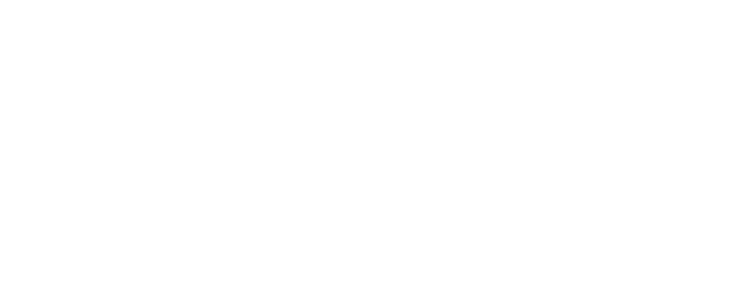
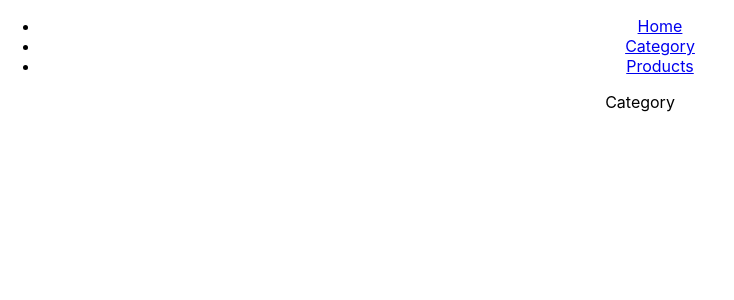
Before and after one commit to Pramod94/react-router, a React (Create React App) app: page /category in a window 1280 px wide. Shown: the top 300 px of the page, without its empty margins (0-734 px from the left). Built offline with nearby package versions, Linux system fonts and the light colour scheme.

Commit message:
Basic routing

```diff
--- a/src/App.js
+++ b/src/App.js
@@ -1,9 +1,22 @@
 import './App.css';
+import { Route, Link } from 'react-router-dom';
+import Home from './Components/Home';
+import Category from './Components/Category';
+import Products from './Components/Products';
 
 function App() {
   return (
     <div className="App">
-
+      <nav>
+        <ul>
+          <li><Link to="/">Home</Link></li>
+          <li><Link to="/category">Category</Link></li>
+          <li><Link to="/products">Products</Link></li>
+        </ul>
+      </nav>
+      <Route exact path="/"><Home /></Route>
+      <Route exact path="/category"><Category /></Route>
+      <Route exact path="/products"><Products /></Route>
     </div>
   );
 }
--- /dev/null
+++ b/src/Components/Category.js
@@ -0,0 +1,9 @@
+import React from 'react';
+
+const Category = () => (
+    <div>
+        Category
+    </div>
+);
+
+export default Category;
--- /dev/null
+++ b/src/Components/Home.js
@@ -0,0 +1,9 @@
+import React from 'react';
+
+const Home = () => (
+    <div>
+        Home
+    </div>
+);
+
+export default Home;
--- /dev/null
+++ b/src/Components/Products.js
@@ -0,0 +1,9 @@
+import React from 'react';
+
+const Products = () => (
+    <div>
+        Products
+    </div>
+);
+
+export default Products;
```
Also changed, not shown: 1 other file (tests, documents, lock files or other folders).
